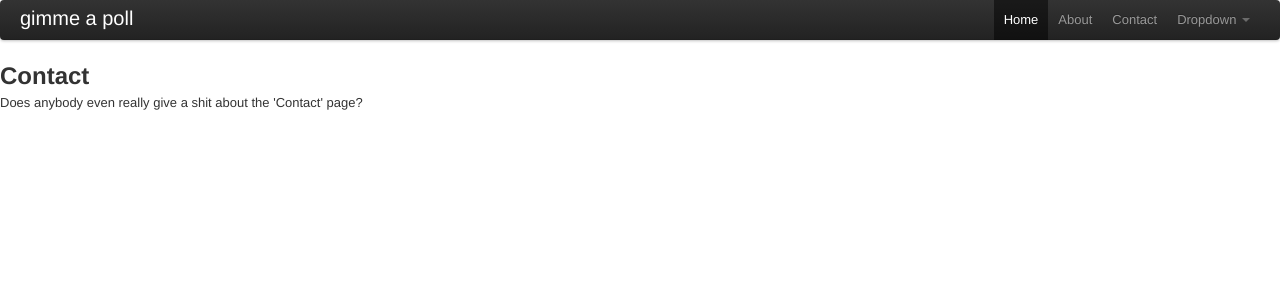
After one commit to sbadame/polling, a Django app: template templates/contact.html in a window 1280 px wide. The commit adds this page. Shown: the top 300 px of the page. Run offline with Django 3.2, Linux system fonts and the light colour scheme; the template is opened without the code that fills it, so the values that code supplies are empty; some libraries are stand-ins or nearby versions.

Commit message:
Added Contact Page. Tried to make things a bit prettier

```diff
--- a/templates/base.html
+++ b/templates/base.html
@@ -21,7 +21,7 @@
               <li class="active"><a href="{% url index_view %}">Home</a></li>
               <li><a href="{% url polls.urls.about_view %}">About</a></li>
 
-            <li><a href="#">Contact</a></li>
+              <li><a href="{% url polls.urls.contact_view %}">Contact</a></li>
             <li class="dropdown">
               <a href="#" class="dropdown-toggle" data-toggle="dropdown">Dropdown <b class="caret"></b></a>
               <ul class="dropdown-menu">
--- /dev/null
+++ b/templates/contact.html
@@ -0,0 +1,5 @@
+{% extends "base.html" %}
+{% block content %}
+    <h2>Contact</h2>
+        <p>Does anybody even really give a shit about the 'Contact' page?</p>
+{% endblock %}
--- a/templates/detail.html
+++ b/templates/detail.html
@@ -1,5 +1,7 @@
 {% extends "base.html" %}
 {% block content %}
+<div class="row">
+    <div class="span4 offset2">
         <h1>{{ poll.question }}</h1>
 
         {% if error_message %}<p><strong>{{ error_message }} </strong></p>{% endif %}
@@ -12,4 +14,6 @@
         {% endfor %}
         <input type="submit" value="Vote" onclick="storeVote();" />
         </form>
+    </div>
+</div>
 {% endblock %}
--- a/templates/index.html
+++ b/templates/index.html
@@ -24,7 +24,7 @@
             <br /> <br /> <br />
             <input type="submit" class="btn-large btn-primary" value="Create Poll!" />
         </form>
-</div>
+    </div><!-- close hero-unit -->
 
 <div class="row">
     <div class="span4">
@@ -51,6 +51,7 @@
         hard</p>
     </div>
 </div>
+</div><!-- close container -->
 
 
 <script type="text/javascript">
--- a/urls.py
+++ b/urls.py
@@ -9,11 +9,13 @@ import polls
 #            template_name='index.html')
 
 about_view = TemplateView.as_view(template_name='about.html')
+contact_view = TemplateView.as_view(template_name='contact.html')
 
 urlpatterns = patterns('',
     url(r'^$','polls.views.index', name = 'index_view'),
     url(r'^(?P<poll_id>\d+)/$', 'polls.views.view', name = 'poll_view'),
     url(r'^create$', 'polls.views.create'),
     url(r'^about$', about_view),
+    url(r'^contact$', contact_view),
     url(r'^(?P<poll_id>\d+)/vote/$', 'polls.views.vote'),
 )
```
Also changed, not shown: templates/results.html (+19 -0 lines). Lines whose indentation alone changed are shown as unchanged.
